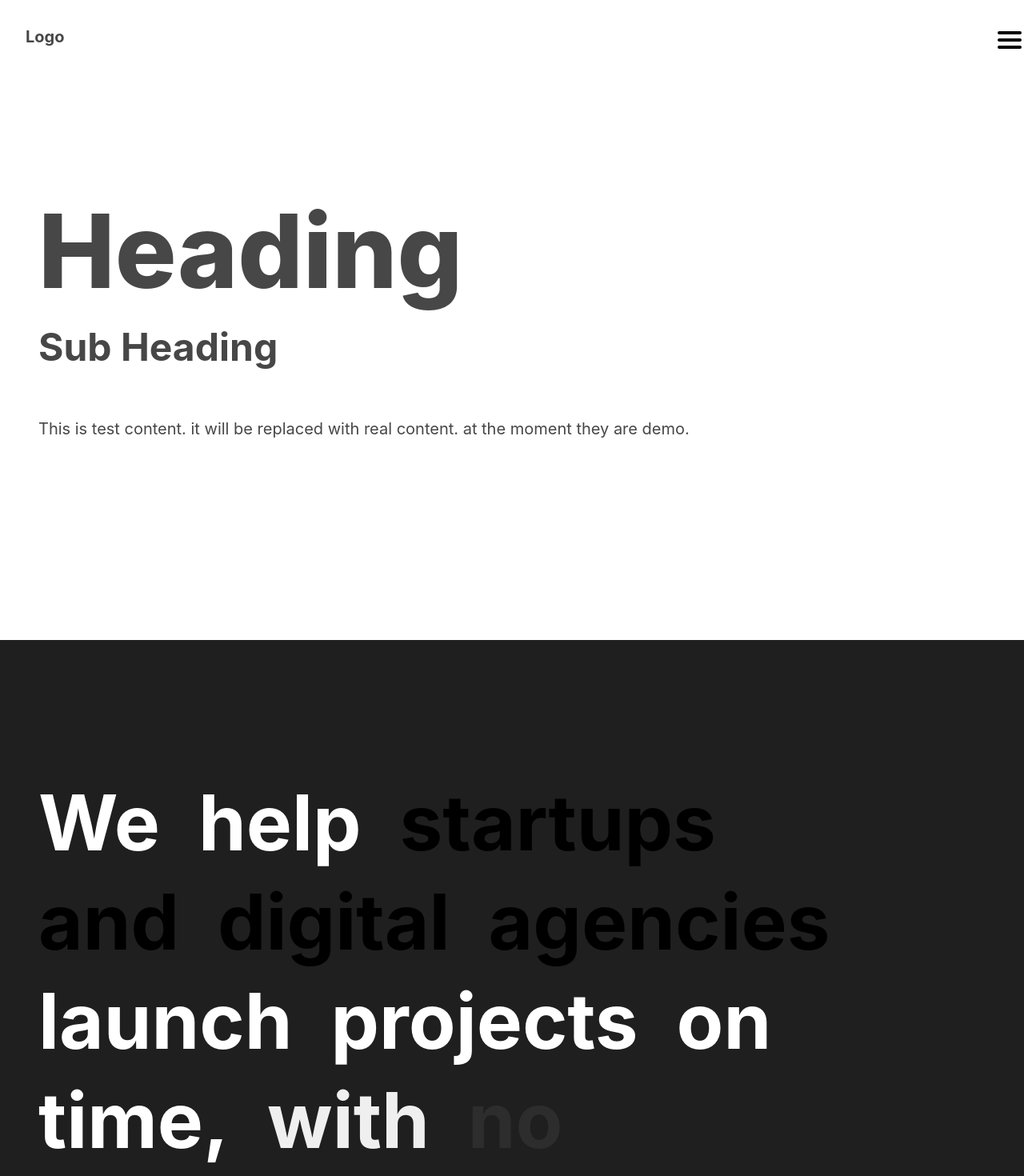
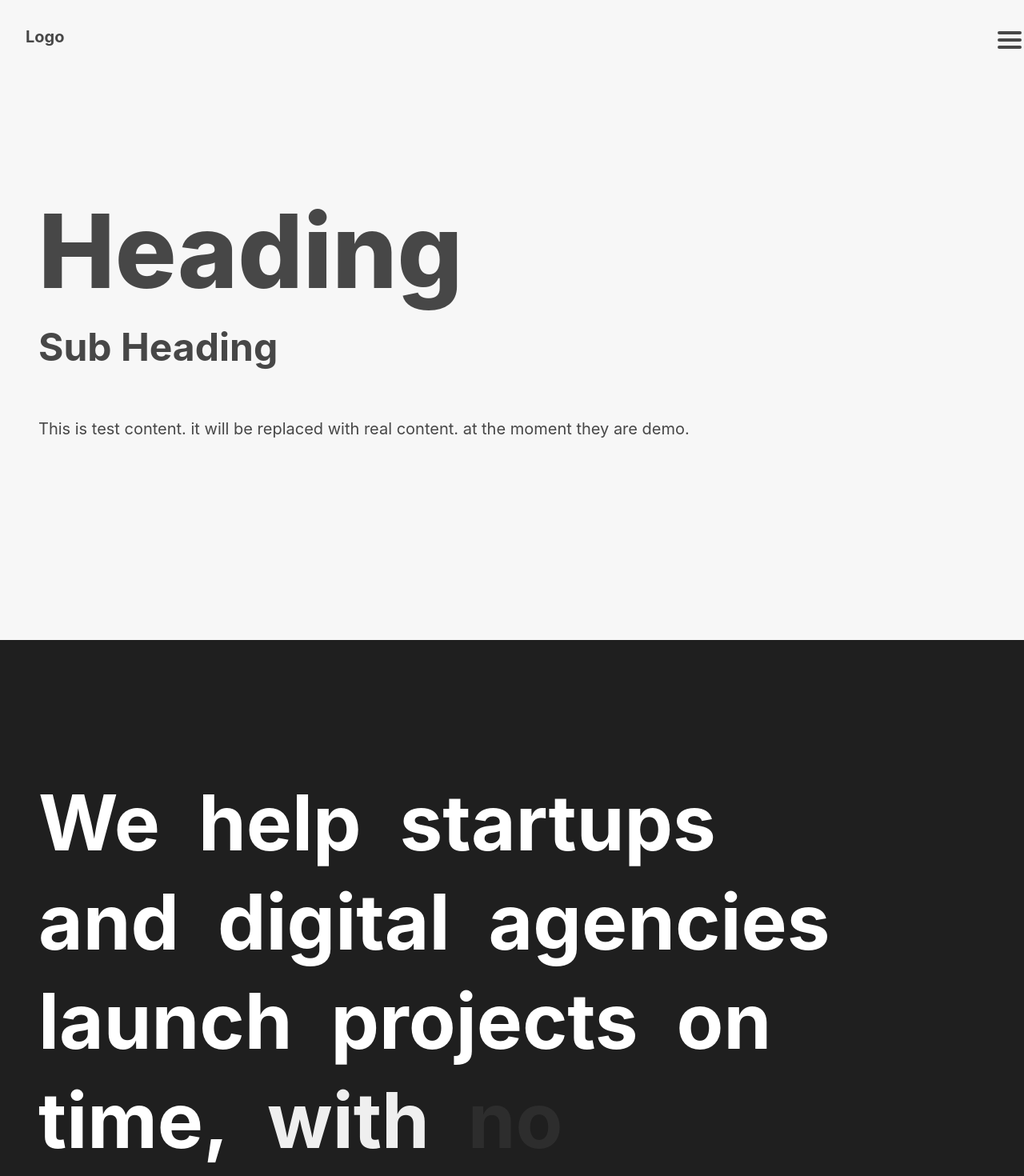
Before and after one commit to Magic-Front/company-site, a React (Create React App) app: page / in a window 1280 px wide. Shown: the top 1470 px of the page at 80% size. Built offline with nearby package versions, Linux system fonts and the light colour scheme.

Commit message:
[Update] project section image

```diff
--- a/src/pages/home/AboutSection/TitleComponent.js
+++ b/src/pages/home/AboutSection/TitleComponent.js
@@ -7,12 +7,12 @@ export default function TitleComponent(props) {
         <div>
           {
             (props?.titles ?? []).map((text, i) => {
-              return <div className="text-6xl md:text-8xl lg:text-8xl xl:text-8xl font-bold pt-7 text-white animate-default">
+              return <div key={i} className="text-6xl md:text-8xl lg:text-8xl xl:text-8xl font-bold pt-7 animate-default">
                 {
-                  text?.map((t, j)=>(
-                    i===0&&j===2||i===1?
-                    <span data-aos="fade-zoom-in" data-aos-duration="500" data-aos-delay={ i*700 + j*300 } data-aos-offset="0" key={j} class="pr-12 text-black">{t}</span>:
-                    <span data-aos="fade-zoom-in" data-aos-duration="500" data-aos-delay={ i*700 + j*300 } data-aos-offset="0" key={j} class="pr-12">{t}</span>
+                  text?.map((t, j) => (
+                    i === 0 && j === 2 || i === 1 ?
+                      <span data-aos="fade-zoom-in" data-aos-duration="500" data-aos-delay={i * 700 + j * 300} data-aos-offset="0" key={j} className="pr-12 text-white">{t}</span> :
+                      <span data-aos="fade-zoom-in" data-aos-duration="500" data-aos-delay={i * 700 + j * 300} data-aos-offset="0" key={j} className="pr-12 text-white">{t}</span>
                   ))
                 }
               </div>
--- a/src/pages/home/IntroSection.js
+++ b/src/pages/home/IntroSection.js
@@ -2,7 +2,7 @@ import React from 'react'
 
 export default function IntroSection() {
   return (
-    <div className="h-screen w-full flex justify-center items-center bg-white">
+    <div className="h-screen w-full flex justify-center items-center bg-light">
       <div className="container mx-auto px-6 lg:px-12 xl:px-64" >
         <h1 className="mb-8 text-9xl font-extrabold" data-aos="fade-up" data-aos-duration="3000">Heading</h1>
         <h2 className="mb-16 text-5xl font-bold" data-aos="fade-up" data-aos-duration="3000">Sub Heading</h2>
--- /dev/null
+++ b/src/pages/home/ProjectSection/ContentsComponent.js
@@ -0,0 +1,14 @@
+import React from 'react'
+import ImageComponent from './ImageComponent'
+
+export default function ContentsComponent() {
+  return (
+    <div className="h-screen w-full flex justify-center items-center bg-light">
+      <div className="container mx-auto px-6 lg:px-12 xl:px-64">
+        <div>
+          <ImageComponent />
+        </div>
+      </div>
+    </div>
+  )
+}
--- /dev/null
+++ b/src/pages/home/ProjectSection/ImageComponent.js
@@ -0,0 +1,9 @@
+import React from 'react'
+
+export default function ImageComponent() {
+  return (
+    <div>
+      <img  className="w-full transition duration-300 ease-in transform hover:scale-95 hover:cursor-pointer" src={'https://snp.agency/frassets/images/cusp-cover-retina.b1b772.jpg'} alt="Logo" />
+    </div>
+  )
+}
--- /dev/null
+++ b/src/pages/home/ProjectSection/SideComponent.js
@@ -0,0 +1,12 @@
+import React from 'react'
+
+export default function SideComponent() {
+  return (
+    <div className="h-screen w-full flex justify-center items-center bg-light">
+      <div className="container mx-auto px-6 lg:px-12 xl:px-64">
+        <div>
+        </div>
+      </div>
+    </div>
+  )
+}
--- /dev/null
+++ b/src/pages/home/ProjectSection/TitleComponent.js
@@ -0,0 +1,11 @@
+import React from 'react'
+
+export default function TitleComponent() {
+  return (
+    <div className="h-screen w-full flex justify-center items-center bg-light">
+      <div className="container mx-auto px-6 lg:px-12 xl:px-64">
+          <h1 className="mb-8 text-5xl sm:text-8xl md:text-10xl lg:text-11xl xl:text-12xl font-extrabold text-center text-title">Projects</h1>
+      </div>
+    </div>
+  )
+}
--- /dev/null
+++ b/src/pages/home/ProjectSection/index.js
@@ -0,0 +1,12 @@
+import React from 'react'
+import TitleComponent from './TitleComponent'
+import ContentsComponent from './ContentsComponent'
+
+export default function AboutSection() {
+  return (
+    <>
+      <TitleComponent/>
+      <ContentsComponent />
+    </>
+  )
+}
--- a/src/pages/home/index.js
+++ b/src/pages/home/index.js
@@ -2,12 +2,14 @@ import React from 'react'
 import Layout from '../../layouts'
 import IntroSection from './IntroSection'
 import AboutSection from './AboutSection/index'
+import ProjectSection from './ProjectSection/index'
 
 export default function Home() {
   return (
     <Layout fullWidth={true}>
       <IntroSection />
       <AboutSection />
+      <ProjectSection />
     </Layout>
   )
 }
--- a/src/style/components/menuButton.scss
+++ b/src/style/components/menuButton.scss
@@ -1,6 +1,6 @@
 .menu {
   position: fixed;
-  --color: #000;
+  --color:#474747;
   width: 36px;
   height: 36px;
   padding: 0;
--- a/tailwind.config.js
+++ b/tailwind.config.js
@@ -6,7 +6,10 @@ module.exports = {
     extend: {
       colors: {
         default: '#474747',
+        light: '#F7F7F7',
+        title: '#ECECEC',
         dark: '#1F1F1F',
+
       },
       screens: {
         sm: '600px',
@@ -37,6 +40,10 @@ module.exports = {
       },
       fontSize: {
         xs: ['.75rem', 'inherit'],
+        '10xl': '13rem',
+        '11xl': '15rem',
+        '12xl': '17rem',
+
       },
       keyframes: {
         change: {
```
